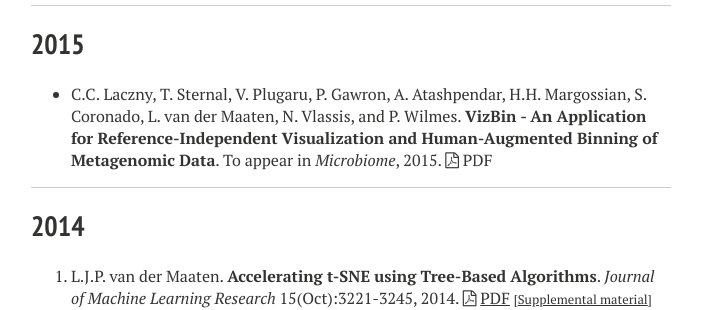
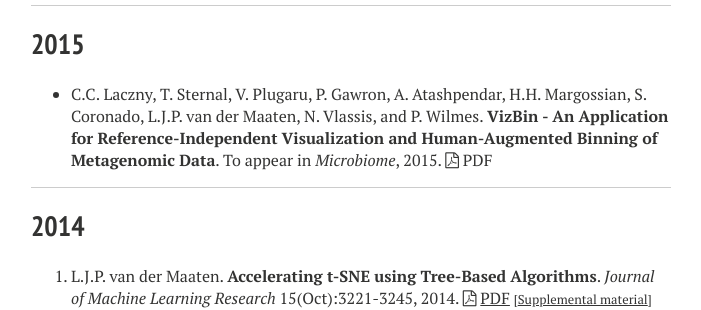
Before and after one commit to lvdmaaten/lvdmaaten.github.io, a Jekyll site: the page built from publications/index.md, in a window 1280 px wide and 900 px high, scrolled down 884 px. Shown: the part 177-487 px from the top of the window, without its empty margins (289-990 px from the left). Built offline with Jekyll 4.4.1, drawn with Linux system fonts in a browser that asks for light colours; nearby versions of some CDN libraries.

```diff
--- a/publications/index.md
+++ b/publications/index.md
@@ -33,7 +33,7 @@
 
 ## 2015
 
-* C.C. Laczny, T. Sternal, V. Plugaru, P. Gawron, A. Atashpendar, H.H. Margossian, S. Coronado, L. van der Maaten, N. Vlassis, and P. Wilmes. **VizBin - An Application for Reference-Independent Visualization and Human-Augmented Binning of Metagenomic Data**. To appear in _Microbiome_, 2015. <i class="fa fa-file-pdf-o"></i> PDF
+* C.C. Laczny, T. Sternal, V. Plugaru, P. Gawron, A. Atashpendar, H.H. Margossian, S. Coronado, L.J.P. van der Maaten, N. Vlassis, and P. Wilmes. **VizBin - An Application for Reference-Independent Visualization and Human-Augmented Binning of Metagenomic Data**. To appear in _Microbiome_, 2015. <i class="fa fa-file-pdf-o"></i> PDF
 
 ---
 
```
Also changed, not shown: 3 other files.
